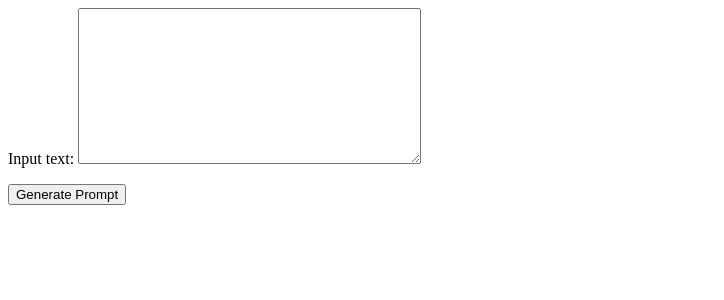
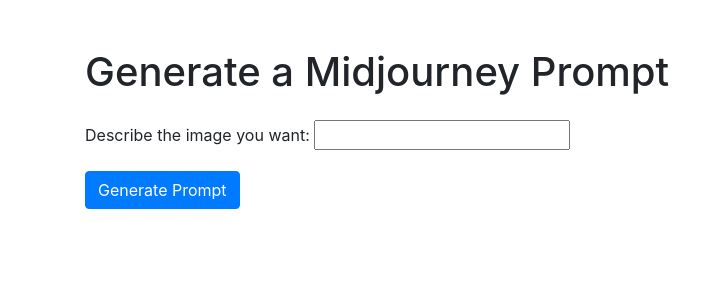
Before and after one commit to pedromandelli/mj-prompt-generator, a Django app: page /generate/ in a window 1280 px wide. Shown: the top 300 px of the page, without its empty margins (0-724 px from the left). Run offline with Django 4.2, Linux system fonts and the light colour scheme; some libraries are stand-ins or nearby versions.

Commit message:
First functional version of the midjourney prompt generator

```diff
--- a/django_app/forms.py
+++ b/django_app/forms.py
@@ -2,4 +2,4 @@
 
 
 class UserInputForm(forms.Form):
-    input_text = forms.CharField(widget=forms.Textarea)
+    user_input = forms.CharField()
--- a/prompt_generator/templates/prompt_generator/input.html
+++ b/prompt_generator/templates/prompt_generator/input.html
@@ -1,5 +1,20 @@
-<form method="post">
-    {% csrf_token %}
-    {{ form.as_p }}
-    <button type="submit">Generate Prompt</button>
-</form>
+<!DOCTYPE html>
+<html>
+<head>
+    <title>Generate Midjourney Prompts</title>
+    <link rel="stylesheet" href="https://maxcdn.bootstrapcdn.com/bootstrap/4.0.0/css/bootstrap.min.css">
+</head>
+<body>
+    <div class="container">
+        <h1 class="mt-5">Generate a Midjourney Prompt</h1>
+        <form method="post" class="mt-4">
+            {% csrf_token %}
+            <div class="form-group">
+                <label for="userInput">Describe the image you want:</label>
+                {{ form.user_input }}
+            </div>
+            <button type="submit" class="btn btn-primary">Generate Prompt</button>
+        </form>
+    </div>
+</body>
+</html>
--- a/prompt_generator/views.py
+++ b/prompt_generator/views.py
@@ -1,7 +1,8 @@
 from django.shortcuts import render
 
 from django_app.forms import UserInputForm
-from transformers import AutoTokenizer, AutoModelWithLMHead
+from transformers import AutoTokenizer, AutoModelWithLMHead, pipeline
+
 
 tokenizer = AutoTokenizer.from_pretrained("succinctly/text2image-prompt-generator")
 model = AutoModelWithLMHead.from_pretrained("succinctly/text2image-prompt-generator")
@@ -12,8 +13,14 @@
         form = UserInputForm(request.POST)
         if form.is_valid():
             user_input = form.cleaned_data['user_input']
-            prompts = generate(user_input)  # This function should return a list of prompts
+            prompts = generate_prompt(user_input)  # This function should return a list of prompts
             return render(request, 'prompt_generator/result.html', {'prompts': prompts})
     else:
         form = UserInputForm()
     return render(request, 'prompt_generator/input.html', {'form': form})
+
+
+def generate_prompt(user_input):
+    prompt_generator = pipeline('text-generation', model='succinctly/text2image-prompt-generator')
+    prompts = prompt_generator(user_input, num_return_sequences=5)
+    return prompts
```
Also changed, not shown: prompt_generator/templates/prompt_generator/result.html (+12 -5 lines).
